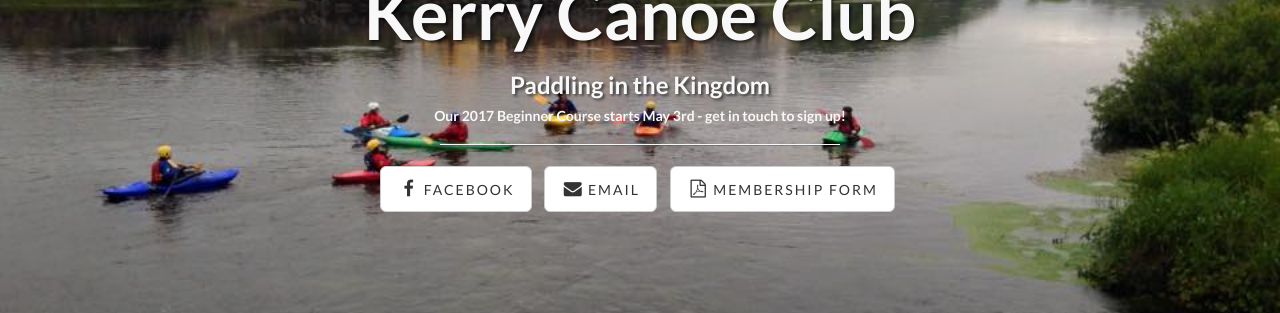
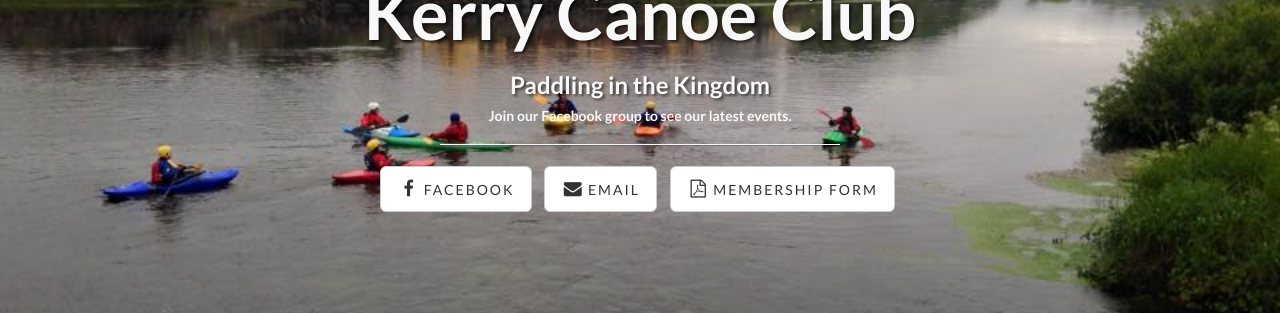
Before and after one commit to kerrycanoeclub/kerrycanoeclub.github.io, a Jekyll site: the page built from index.html, in a window 1280 px wide and 900 px high. Shown: the part 303-616 px from the top of the window. Built offline with Jekyll 4.4.1, drawn with Linux system fonts in a browser that asks for light colours.

Commit message:
remove course dates

```diff
--- a/_includes/header.html
+++ b/_includes/header.html
@@ -41,7 +41,7 @@
 					<div class="intro-message">
 						<h1>{{ page.title }}</h1>
 						<h3>{{ page.subTitle }}</h3>
-						<h5>Our 2017 Beginner Course starts May 3rd - get in touch to sign up!</h5>
+						<h5>Join our Facebook group to see our latest events.</h5>
 						<hr class="intro-divider">
 						<ul class="list-inline intro-social-buttons">
 							{% for social in site.social %}
```
